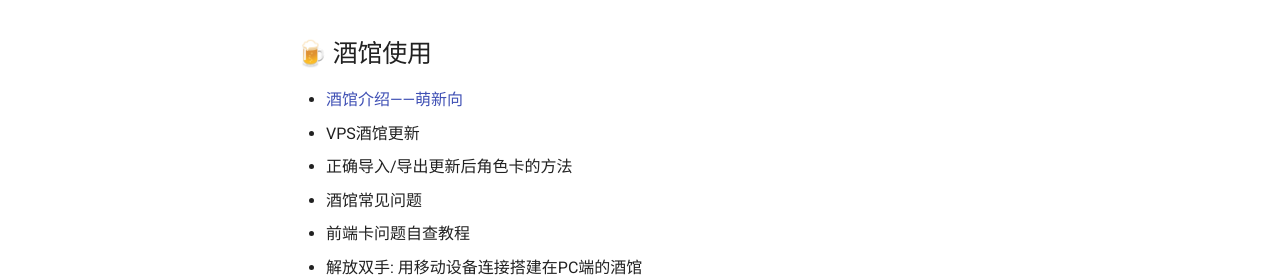
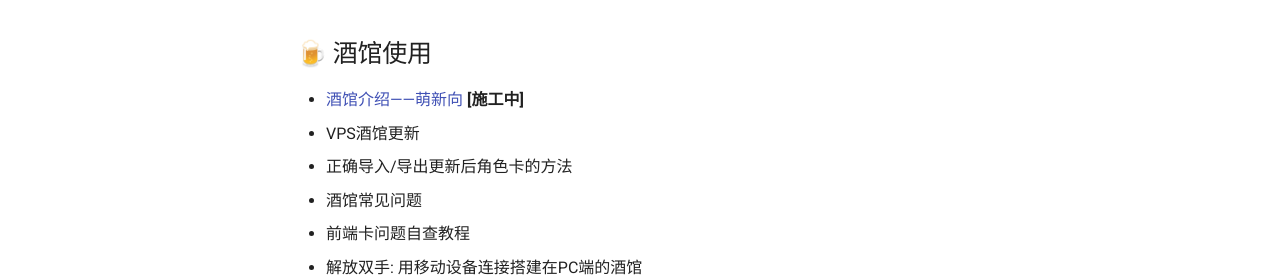
Before and after one commit to supmamamamma/baoleinao, an MkDocs documentation site: the page built from docs/index.md, in a window 1280 px wide and 900 px high, scrolled down 544 px. Shown: the part 170-450 px from the top of the window. Built offline with MkDocs 1.6.1 and Material for MkDocs 9.7.7, drawn with Linux system fonts in a browser that asks for light colours.

Commit message:
添加更新状态

```diff
--- a/docs/index.md
+++ b/docs/index.md
@@ -21,7 +21,7 @@
 
 ## 🍺 酒馆使用
 
-- [酒馆介绍——萌新向](silly/tavern.md)
+- [酒馆介绍——萌新向](silly/tavern.md) **[施工中]**
 - VPS酒馆更新
 - 正确导入/导出更新后角色卡的方法
 - 酒馆常见问题
```
